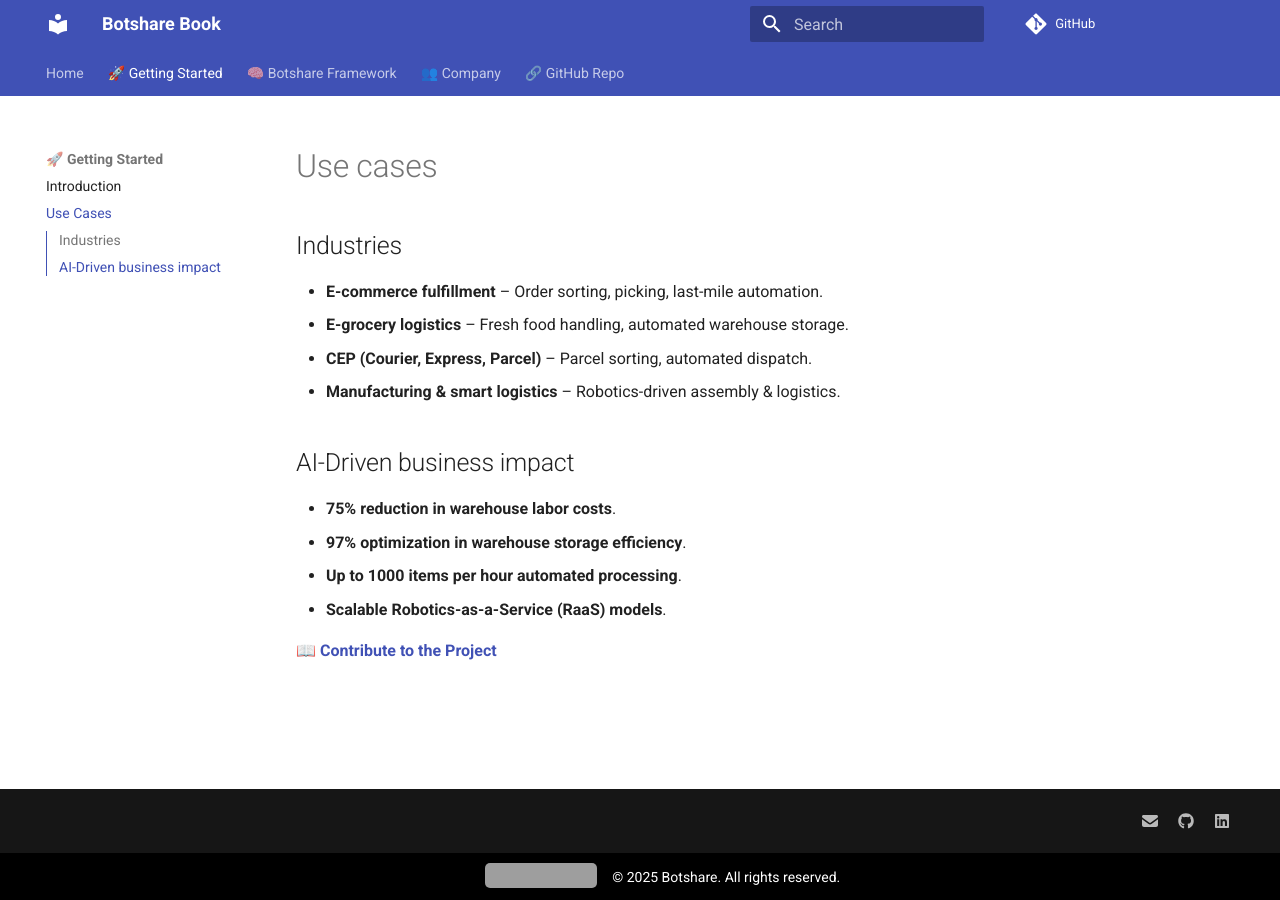
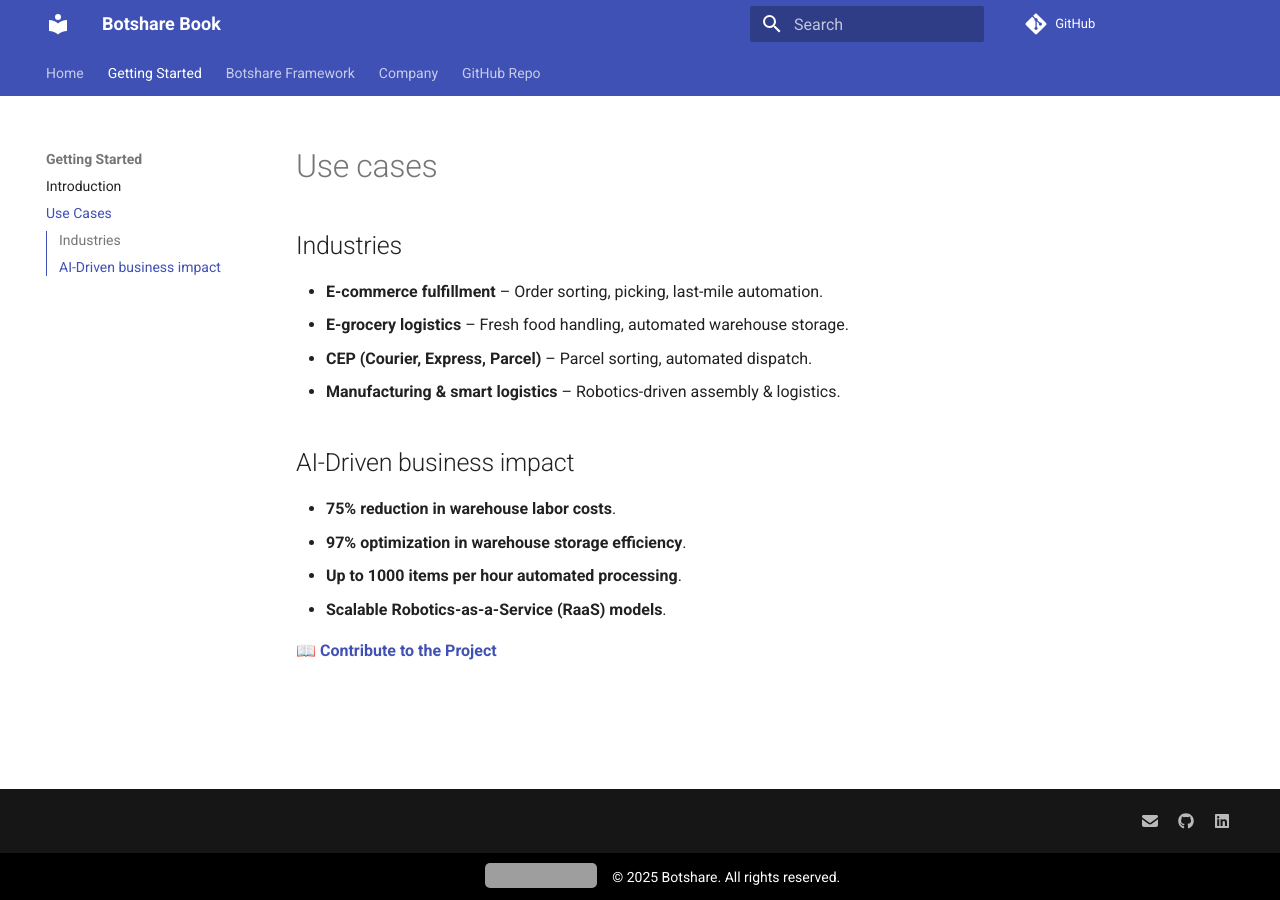
Before and after one commit to BotshareAI/Botshare_book, an MkDocs documentation site: the page built from docs/use_cases.md, in a window 1280 px wide. Built offline with MkDocs 1.6.1 and Material for MkDocs 9.7.7, drawn with Linux system fonts in a browser that asks for light colours; part of the change alters nothing that is shown; grey boxes are pictures that could not be loaded.

```diff
--- a/mkdocs.yml
+++ b/mkdocs.yml
@@ -42,18 +42,18 @@ extra:
   use_directory_urls: true
 nav:
   - Home: index.md
-  - 🚀 Getting Started:
+  - Getting Started:
       - Introduction: getting_started.md
       - Use Cases: use_cases.md
-  - 🧠 Botshare Framework:
+  - Botshare Framework:
       - L1 - Incubation: L1_Incubation.md
       - L2 - Acceleration: L2_Acceleration.md
       - References: references.md
-  - 👥 Company:
+  - Company:
       - Company Overview: company_overview.md
       - Contributing: contributing.md
       - FAQ: faq.md
-  - 🔗 GitHub Repo: https://github.com/openAMRobot
+  - GitHub Repo: https://github.com/openAMRobot
 markdown_extensions:
   - admonition
   - pymdownx.details
```
